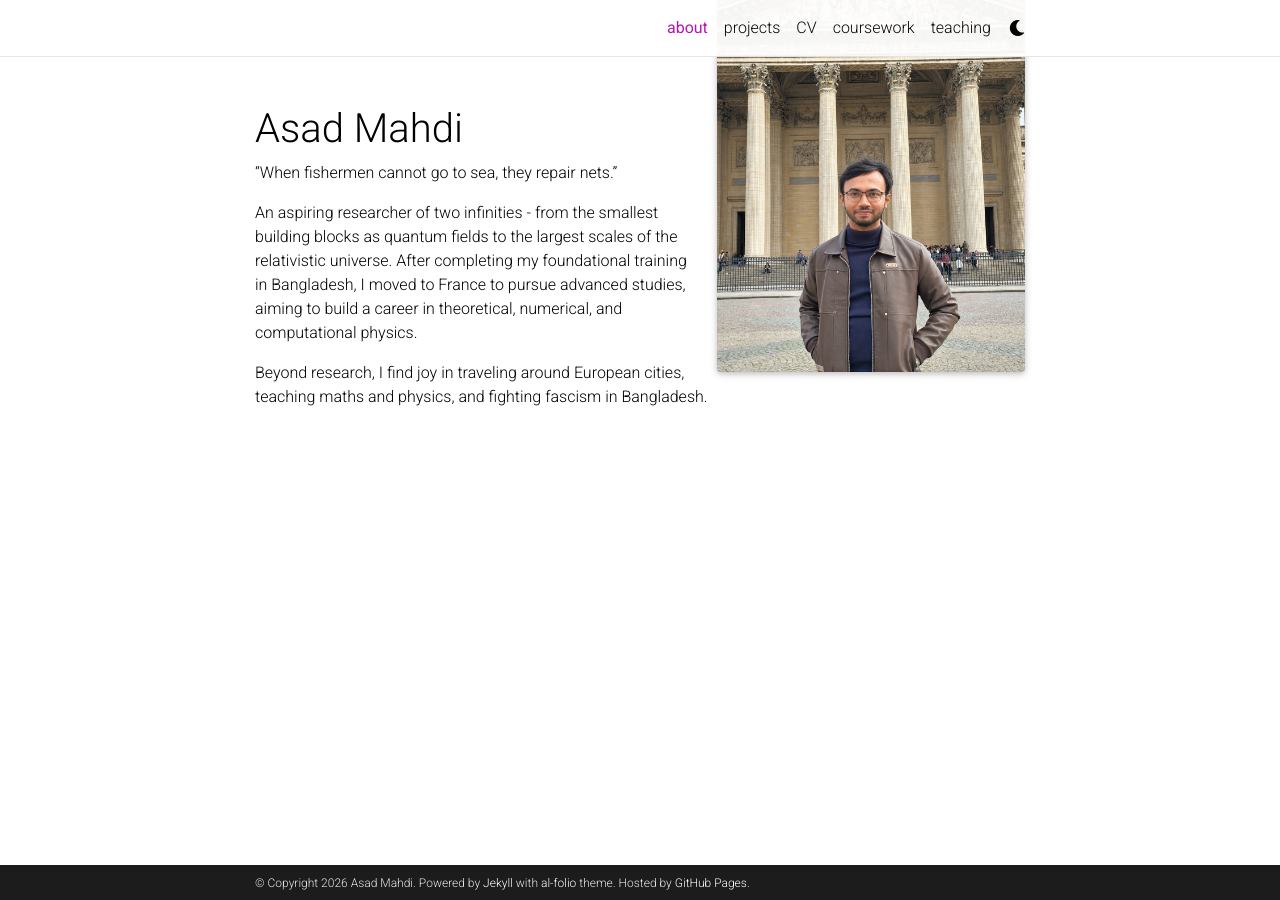
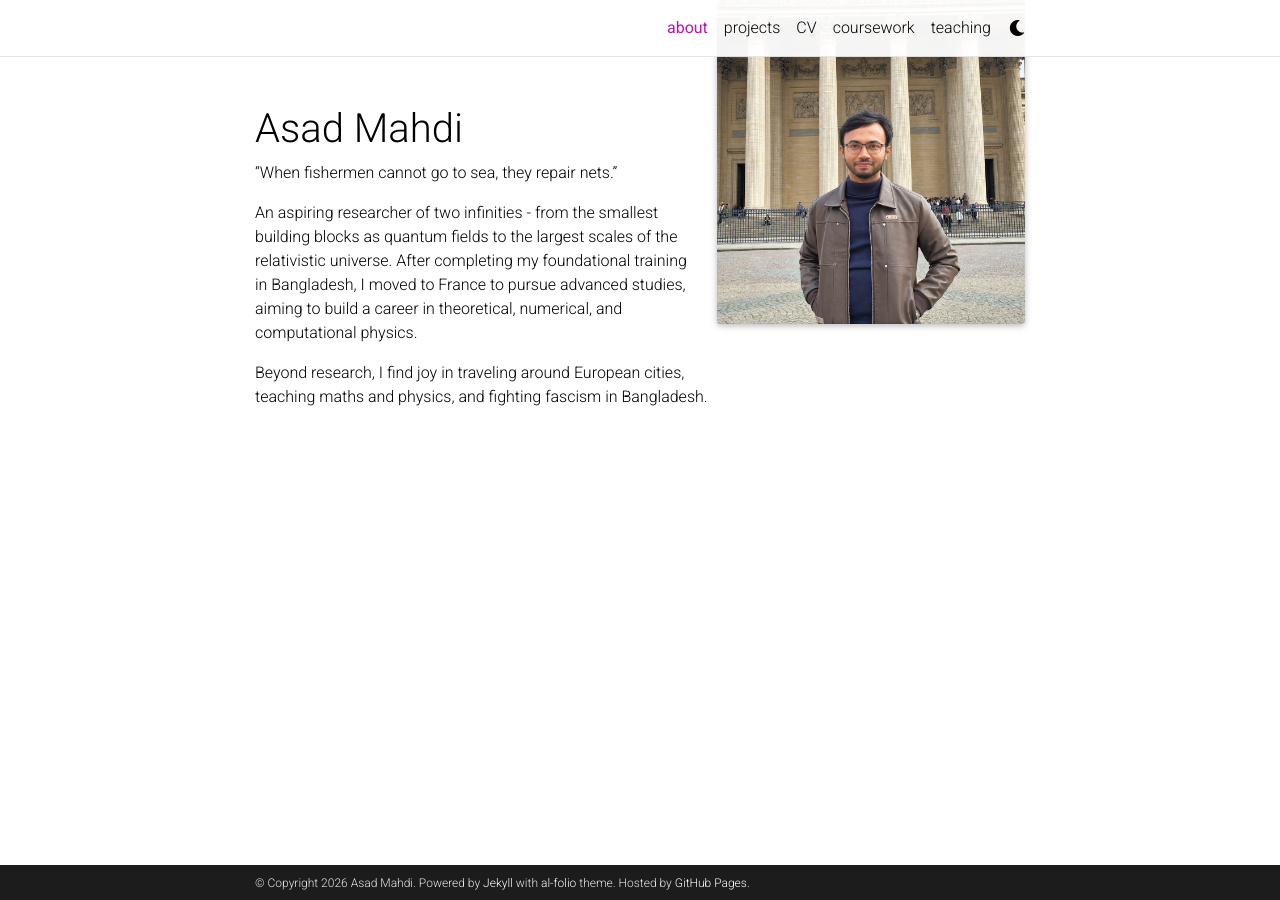
Before and after one commit to asadmahdi-phy/asadmahdi-phy.github.io, a Jekyll site: the page built from _pages/about.md, in a window 1280 px wide. Built offline with Jekyll 4.4.1, drawn with Linux system fonts in a browser that asks for light colours; full-size pictures stand in for the smaller copies a plugin makes; comment, search, counter and statistics services are not loaded; a style sheet for code colours, icons or effects is not loaded.

Commit message:
Update about.html

```diff
--- a/_layouts/about.html
+++ b/_layouts/about.html
@@ -6,7 +6,7 @@ layout: default
   /* Align the profile photograph with the name on desktop */
   @media (min-width: 576px) {
     .about-profile-aligned {
-      transform: translateY(-7rem);
+      transform: translateY(-10rem);
       margin-bottom: -8rem;
     }
   }
```
